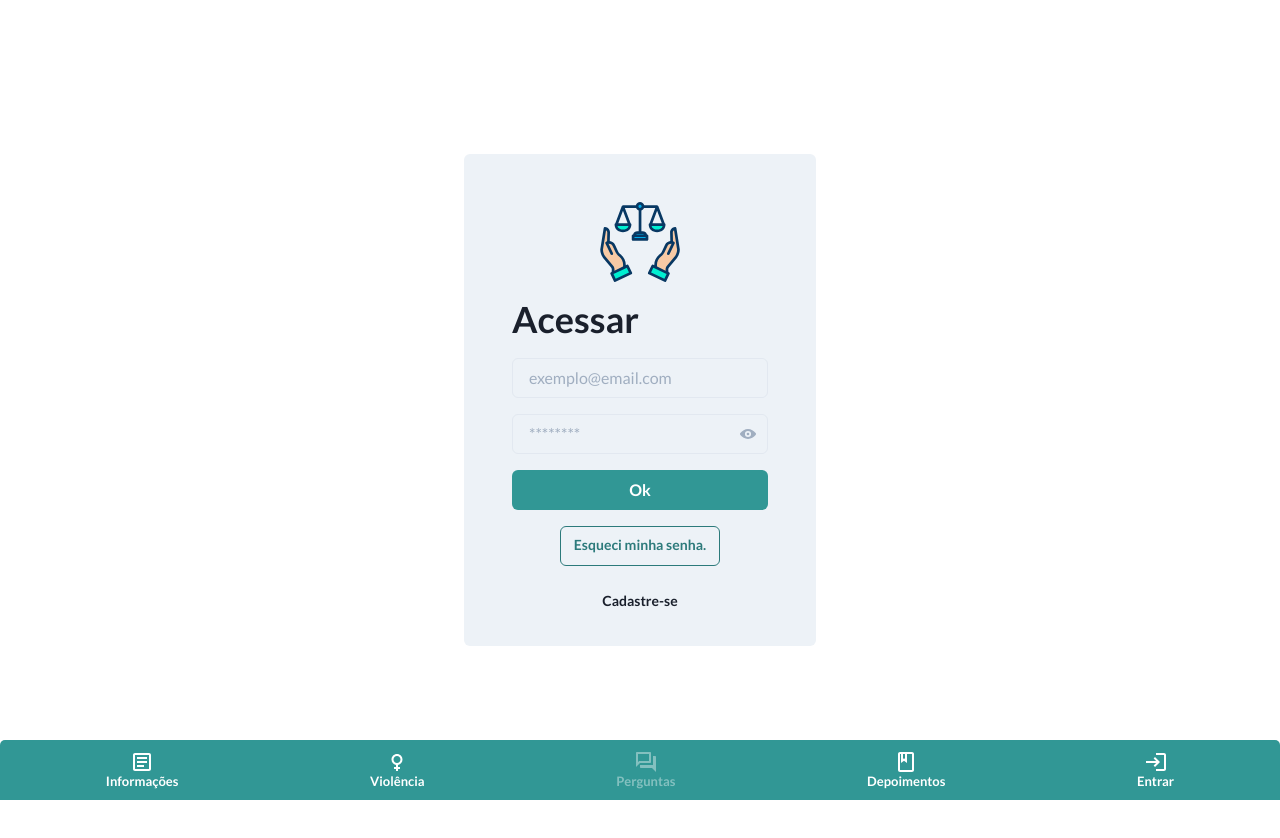
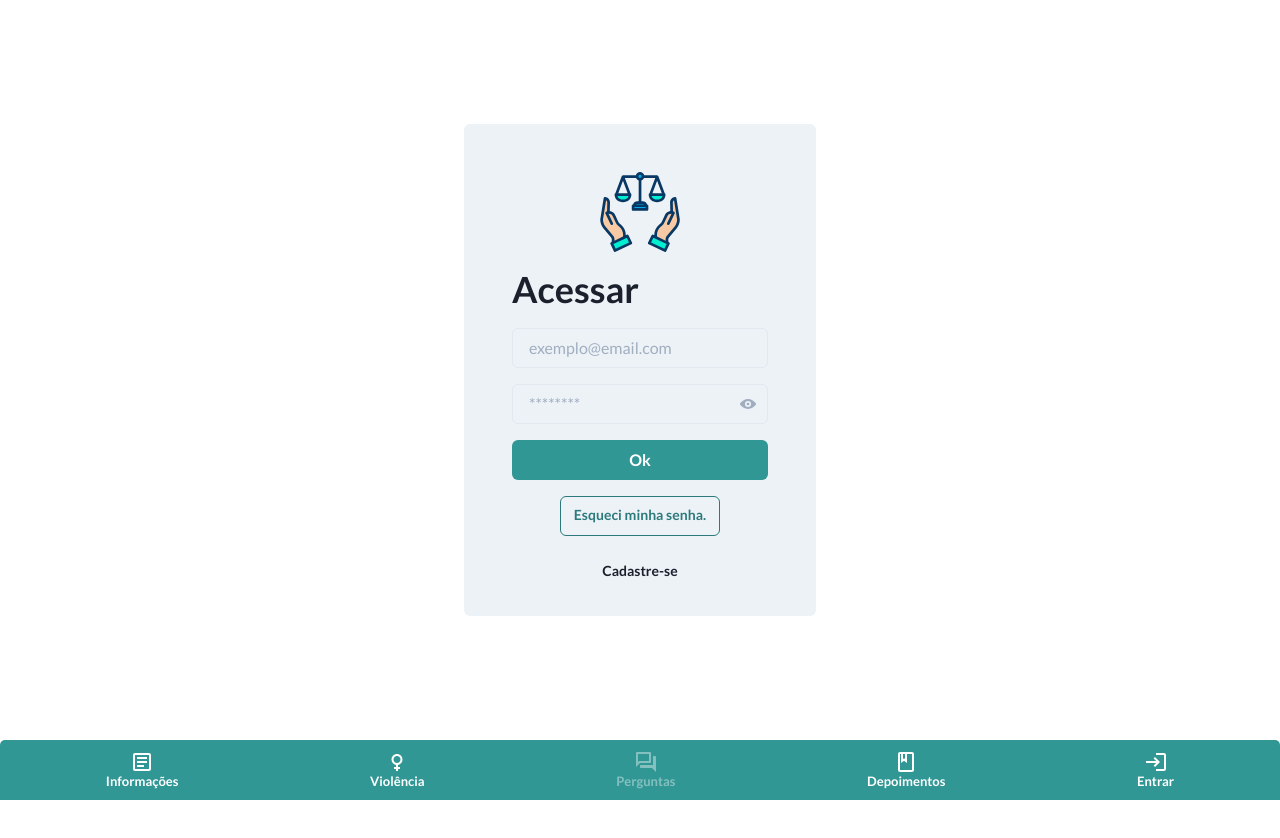
Before and after one commit to Programando-uma-solucao/frontend-web, a React (Create React App) app: page /login in a window 1280 px wide. Shown: the top 838 px of the page. After the commit the page ends 800 px from the top, so only its background shows below. Built offline with nearby package versions, Linux system fonts and the light colour scheme; no server answers.

Commit message:
fixing problems with tab navigation and content

```diff
--- a/public/index.html
+++ b/public/index.html
@@ -21,6 +21,18 @@
     <link rel="apple-touch-icon" href="%PUBLIC_URL%/logo192.png" />
     <link rel="manifest" href="%PUBLIC_URL%/manifest.json" />
     <title>Una Facilita</title>
+    <style>
+      html,
+      body,
+      #root {
+        height: 100%;
+      }
+
+      #root {
+        display: flex;
+        flex-direction: column;
+      }
+    </style>
   </head>
   <body>
     <noscript>You need to enable JavaScript to run this app.</noscript>
--- a/src/App.tsx
+++ b/src/App.tsx
@@ -1,20 +1,21 @@
 import { BrowserRouter } from 'react-router-dom';
-import { Box, ChakraProvider } from '@chakra-ui/react';
+import { ChakraProvider } from '@chakra-ui/react';
 
 import theme from './styles/theme';
 import Toast from './components/Toast';
 import AppProvider from './hooks';
 import Routes from './routes';
 import TabNavigation from './components/TabNavigation';
+import { appContainer } from './styles/styles';
 
 const App = () => (
   <>
     <AppProvider>
       <ChakraProvider theme={theme}>
         <BrowserRouter>
-          <Box mb="60px">
+          <div style={appContainer}>
             <Routes />
-          </Box>
+          </div>
           <TabNavigation />
         </BrowserRouter>
       </ChakraProvider>
--- a/src/components/TabNavigation.tsx
+++ b/src/components/TabNavigation.tsx
@@ -25,6 +25,7 @@ const TabNavigation = () => {
   const navStyle: CSSProperties = {
     position: 'fixed',
     bottom: 0,
+    flexShrink: 0,
     padding: '10px',
     background: theme.colors.teal['500'],
     borderTopLeftRadius: 5,
--- a/src/pages/AnswerSecretQuestion.tsx
+++ b/src/pages/AnswerSecretQuestion.tsx
@@ -82,7 +82,7 @@ const ForgetPassword = () => {
 
   return (
     <Flex
-      height="100vh"
+      height="100%"
       direction="column"
       justifyContent="center"
       alignItems="center"
--- a/src/pages/AskQuestion.tsx
+++ b/src/pages/AskQuestion.tsx
@@ -66,7 +66,7 @@ const AskQuestion = () => {
 
   return (
     <Flex
-      height="100vh"
+      height="100%"
       flexDirection="column"
       justifyContent="center"
       alignItems="center"
--- a/src/pages/ForgetPassword.tsx
+++ b/src/pages/ForgetPassword.tsx
@@ -70,7 +70,7 @@ const ForgetPassword = () => {
 
   return (
     <Flex
-      height="100vh"
+      height="100%"
       direction="column"
       justifyContent="center"
       alignItems="center"
--- a/src/pages/Login.tsx
+++ b/src/pages/Login.tsx
@@ -64,7 +64,7 @@ const Login = () => {
 
   return (
     <Flex
-      height="100vh"
+      height="100%"
       justifyContent="center"
       alignItems="center"
       padding="14"
--- a/src/pages/RecoverPassword.tsx
+++ b/src/pages/RecoverPassword.tsx
@@ -90,7 +90,7 @@ const RecoverPassword = () => {
 
   return (
     <Flex
-      height="100vh"
+      height="100%"
       direction="column"
       justifyContent="center"
       alignItems="center"
--- /dev/null
+++ b/src/styles/styles.ts
@@ -0,0 +1,8 @@
+import { CSSProperties } from 'react';
+
+const appContainer: CSSProperties = {
+  flex: '1 0 auto',
+  paddingBottom: '60px',
+};
+
+export { appContainer };
```
